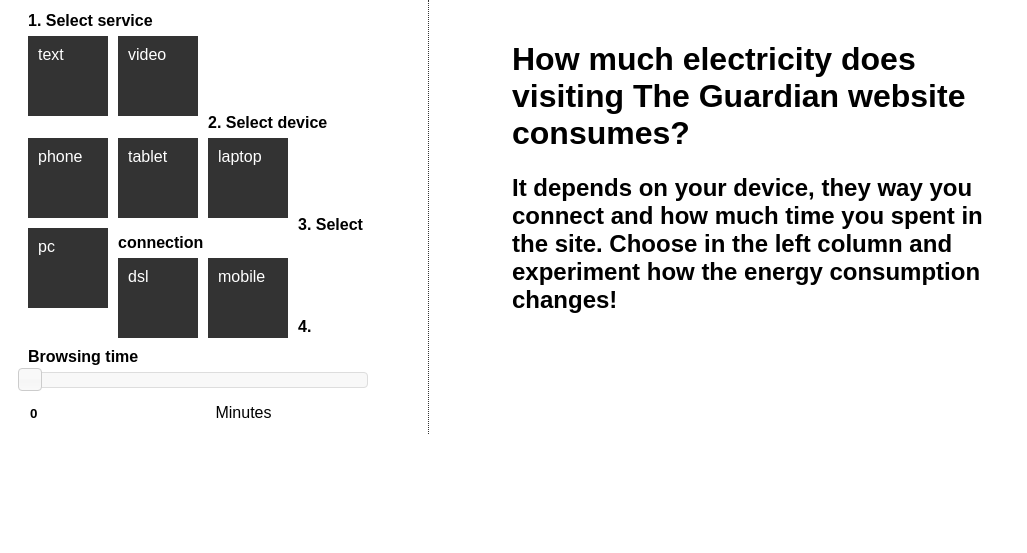
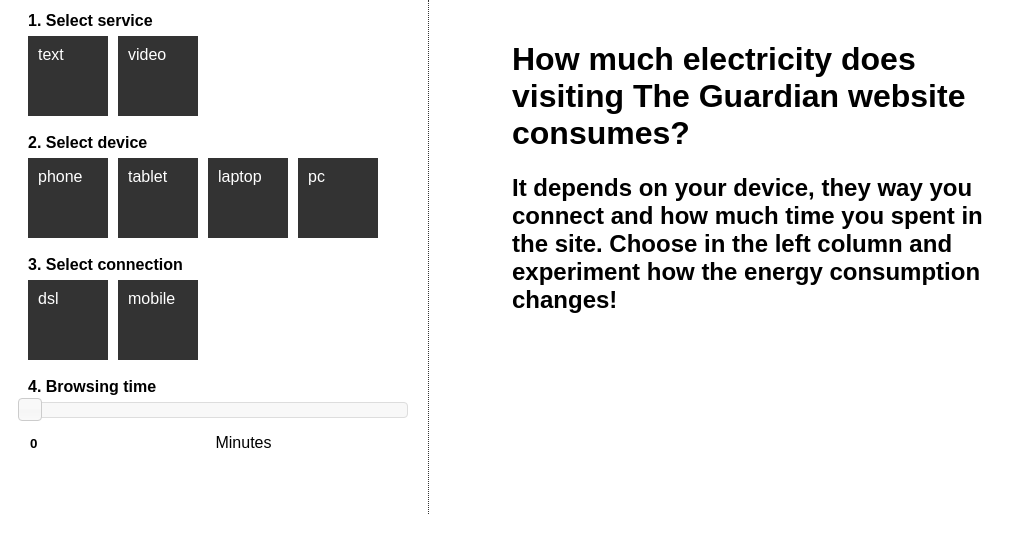
Before and after one commit to dschien/openday, a Django app: template templates/index.html in a window 1280 px wide. Shown: the part 128-681 px from the top of the page, without its empty margins (0-1027 px from the left). Run offline with Django 3.2, Linux system fonts and the light colour scheme; the template is opened without the code that fills it, so the values that code supplies are empty; parts of the project's set-up code (start-up, migrations or seed data) failed here and were passed over; some libraries are stand-ins or nearby versions; some web fonts are replaced.

Commit message:
Added css for correct squares

```diff
--- a/static/style.css
+++ b/static/style.css
@@ -81,8 +81,8 @@
 }
 .selection{
 	position:relative;
-	width: 340px;
-	height:90px;
+	width: 380px;
+	height: 110px;
 	margin-bottom:6px;
 
 }
```
